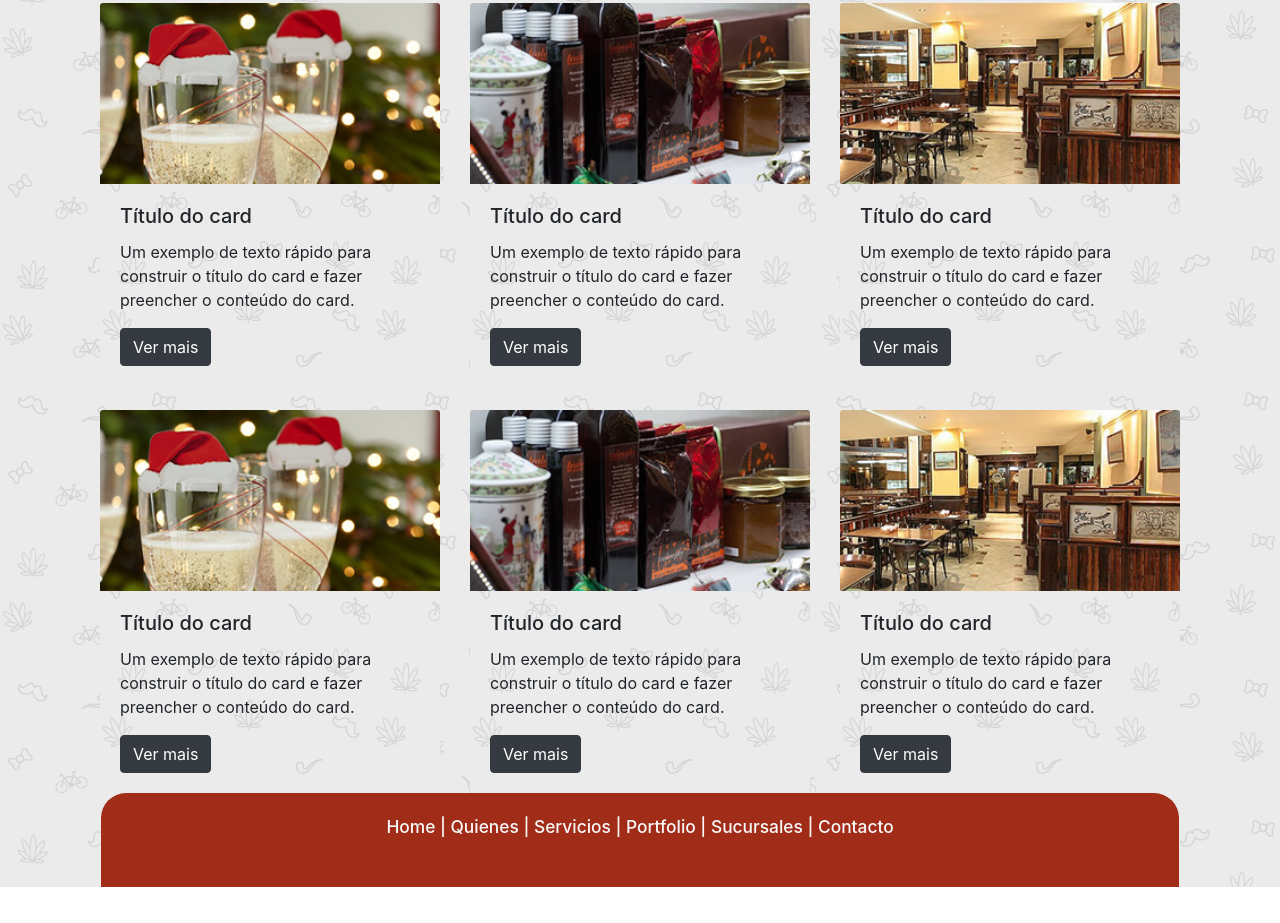
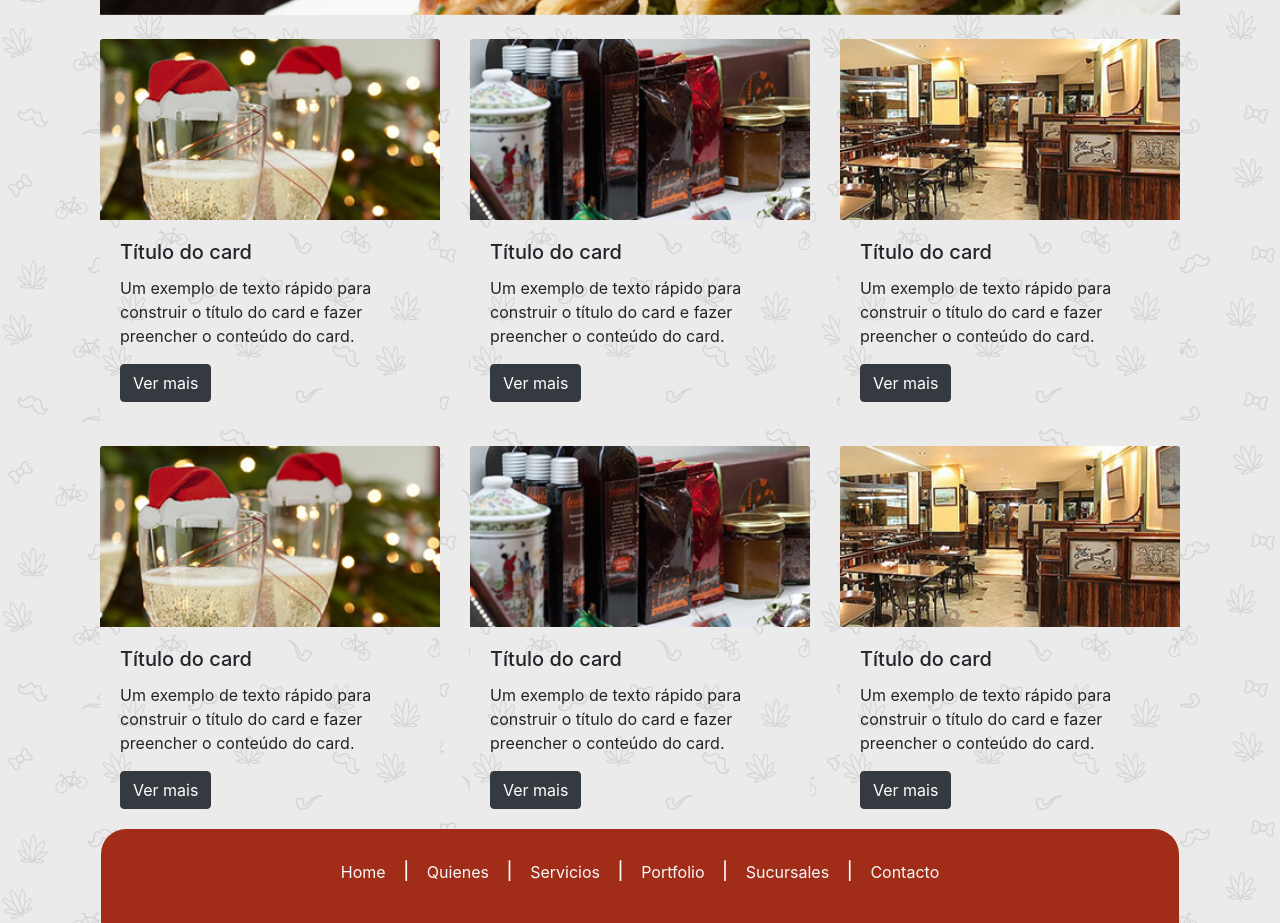
Before and after one commit to jeff77araujo/projetos_Bootstrap, a plain HTML site: page Kitchening/index.html in a window 1280 px wide. Shown: the part 566-1489 px from the top of the page. Before the commit the page ends 1453 px from the top, so only its background shows below. Drawn offline with nearby package versions, Linux system fonts and the light colour scheme.

Commit message:
atualizando pagina bootstrap

```diff
--- a/Kitchening/index.html
+++ b/Kitchening/index.html
@@ -36,14 +36,14 @@
 
 <body>
 
-    <div class="container d-flex justify-content-center">
-        <img class=" p-0 img-fluid rounded-circle" src="./image/logo.jpg" alt="logo" width="150">
+    <div class="container d-flex justify-content-center" id="inicio">
+        <img class=" p-0 img-fluid rounded-circle" src="./image/logo.jpg" alt="logo" width="170">
     </div>
 
     <!-- Menu -->
     <div class="container ">
-        <div class="container">
-            <div class="row mr-1 ml-1 d-flex justify-content-center">
+        <div class="container p-2">
+            <div class="row mr-1 ml-1 d-flex justify-content-center bg-transparent border-0">
 
                 <div class="col-md-2 p-1  text-center">
                     <div class="bg-dark">
@@ -72,7 +72,7 @@
                 </div>
                 <div class="col-md-2 p-1  text-center">
                     <div class="bg-dark">
-                        <a class="tm-15 text-light" href="">CONTACTO</a>
+                        <a class="tm-15 text-light" href="#final">CONTACTO</a>
                     </div>
                 </div>
             </div>
@@ -172,12 +172,19 @@
         </div>
         <!-- /Anuncio -->
         <!-- footer -->
-        <div class="row mr-3 ml-3">
+        <div class="row mr-3 ml-3 page-footer font-small">
             <footer class="tm-footer d-flex justify-content-center">
                 <div class="row mt-4  text-light">
                     <div class="col-md-12 d-flex justify-content-center">
 
-                        <h3 class="tm-15">Home | Quienes | Servicios | Portfolio | Sucursales | Contacto</h3>
+                        <h3 class="tm-15" id="final">
+                            <a class="text-light btn" href="#inicio">Home</a> |
+                            <a class="text-light btn" href="">Quienes</a> |
+                            <a class="text-light btn" href="">Servicios</a> |
+                            <a class="text-light btn" href="">Portfolio</a> |
+                            <a class="text-light btn" href="">Sucursales</a> |
+                            <a class="text-light btn" href="">Contacto</a>
+                        </h3>
 
                     </div>
                 </div>
```
